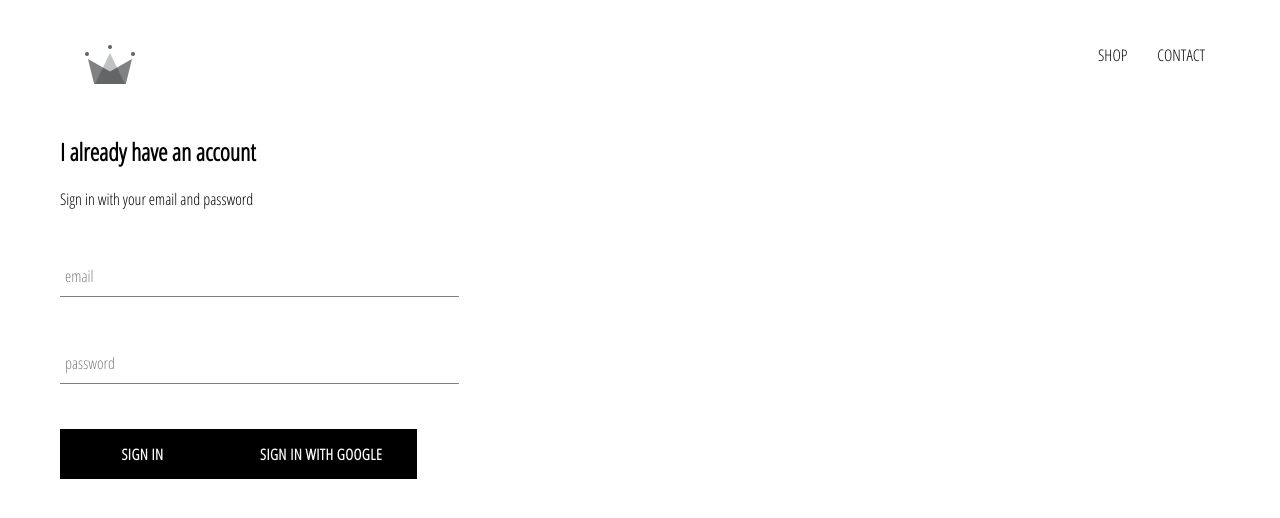
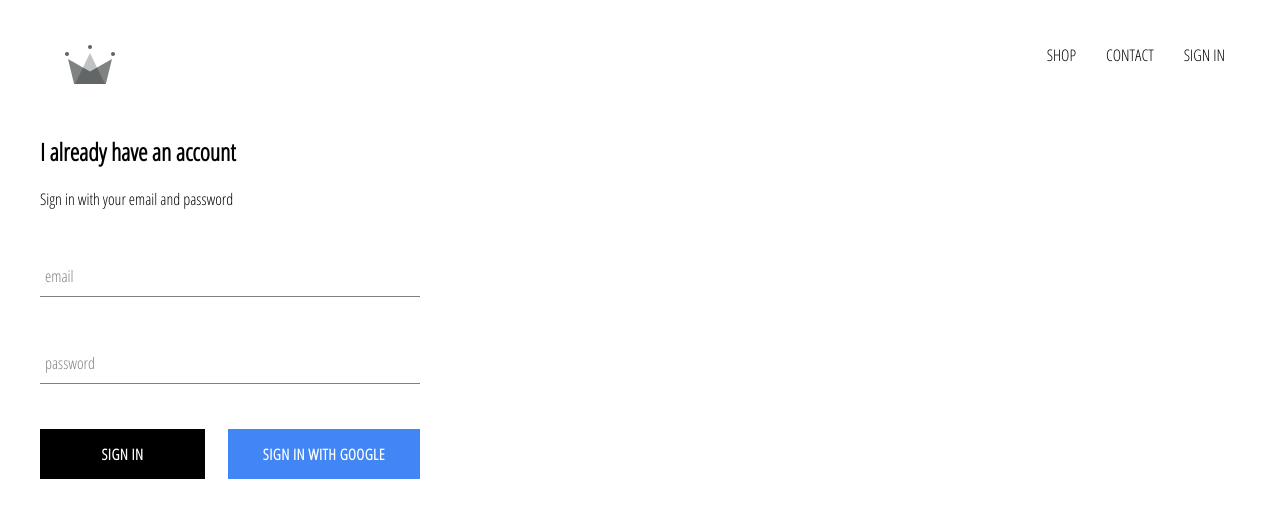
Before and after one commit to Yonathan-Admasu728/Crown--Shop, a React (Create React App) app: page /signin in a window 1280 px wide. Shown: the top 518 px of the page. Built offline with nearby package versions, Linux system fonts and the light colour scheme; no server answers.

Commit message:
integrated firebase in to my application created signin component with signin with Google

```diff
--- a/src/App.css
+++ b/src/App.css
@@ -1,9 +1,13 @@
 body {
-    font-family: 'open Sans Condensed';
-    padding: 20px 60px;
-}
+    font-family: 'Open Sans Condensed';
+    padding: 20px 40px;
+  }
 
-a {
+  a {
     text-decoration: none;
     color: black;
-}
+  }
+
+  * {
+    box-sizing: border-box;
+  }
--- a/src/App.js
+++ b/src/App.js
@@ -1,24 +1,49 @@
 import React from 'react';
-import { Route ,Switch } from 'react-router-dom'
+import { Switch, Route } from 'react-router-dom';
 
 import './App.css';
 
-import Homepage from './pages/homepage/homepage.component';
+import HomePage from './pages/homepage/homepage.component';
 import ShopPage from './pages/shop/shop.component';
 import SignInAndSignUpPage from './pages/sign-in-and-sign-up/sign-in-and-sign-up.component';
 import Header from './components/header/header.component';
+import { auth } from './firebase/firebase.utils';
 
-function App() {
+class App extends React.Component {
+  constructor() {
+    super();
+
+    this.state = {
+      currentUser: null
+    };
+  }
+
+  unsubscribeFromAuth = null;
+
+  componentDidMount() {
+    this.unsubscribeFromAuth = auth.onAuthStateChanged(user => {
+      this.setState({ currentUser: user });
+
+      console.log(user);
+    });
+  }
+
+  componentWillUnmount() {
+    this.unsubscribeFromAuth();
+  }
+
+  render() {
     return (
       <div>
-      <Header/>
+        <Header currentUser={this.state.currentUser} />
         <Switch>
-      <Route exact path='/' component={Homepage} />
+          <Route exact path='/' component={HomePage} />
           <Route path='/shop' component={ShopPage} />
           <Route path='/signin' component={SignInAndSignUpPage} />
         </Switch>
       </div>
     );
   }
+}
 
 export default App;
--- a/src/components/custom-button/custom-button.component.jsx
+++ b/src/components/custom-button/custom-button.component.jsx
@@ -2,8 +2,11 @@
 
 import './custom-button.styles.scss';
 
-const CustomButton = ({ children, ...otherProps }) => (
-  <button className='custom-button' {...otherProps}>
+const CustomButton = ({ children, isGoogleSignIn, ...otherProps }) => (
+  <button
+    className={`${isGoogleSignIn ? 'google-sign-in' : ''} custom-button`}
+    {...otherProps}
+  >
     {children}
   </button>
 );
--- a/src/components/custom-button/custom-button.styles.scss
+++ b/src/components/custom-button/custom-button.styles.scss
@@ -19,4 +19,14 @@
     color: black;
     border: 1px solid black;
   }
+
+  &.google-sign-in {
+    background-color: #4285f4;
+    color: white;
+
+    &:hover {
+      background-color: #357ae8;
+      border: none;
     }
+  }
+}
--- a/src/components/header/header.component.jsx
+++ b/src/components/header/header.component.jsx
@@ -1,21 +1,35 @@
-import React from "react";
+import React from 'react';
 import { Link } from 'react-router-dom';
+
+import { auth } from '../../firebase/firebase.utils';
 
 import { ReactComponent as Logo } from '../../assets/crown.svg';
 
 import './header.styles.scss';
 
-const Header = () => (
-    <div className='header'>
-      <Link className='logo-container' to="/">
-          <Logo className='logo' />
+const Header = ({ currentUser }) => (
+  <div className='header'>
+    <Link className='logo-container' to='/'>
+      <Logo className='logo' />
+    </Link>
+    <div className='options'>
+      <Link className='option' to='/shop'>
+        SHOP
       </Link>
-      <div className='options'>
-        <Link className='option' to='/shop'>SHOP</Link>
-        <Link className='option' to='/shop'>CONTACT</Link>
-
-      </div>
+      <Link className='option' to='/shop'>
+        CONTACT
+      </Link>
+      {currentUser ? (
+        <div className='option' onClick={() => auth.signOut()}>
+          SIGN OUT
+        </div>
+      ) : (
+        <Link className='option' to='/signin'>
+          SIGN IN
+        </Link>
+      )}
     </div>
+  </div>
 );
 
 export default Header;
--- a/src/components/header/header.styles.scss
+++ b/src/components/header/header.styles.scss
@@ -20,6 +20,7 @@
 
       .option {
         padding: 10px 15px;
+        cursor: pointer;
       }
     }
   }
--- a/src/components/sign-in/sign-in.component.jsx
+++ b/src/components/sign-in/sign-in.component.jsx
@@ -3,7 +3,7 @@
 import FormInput from '../form-input/form-input.component';
 import CustomButton from '../custom-button/custom-button.component';
 
-import { signInWithGoogle  } from '../../firebase/firebase.utils';
+import { signInWithGoogle } from '../../firebase/firebase.utils';
 
 import './sign-in.styles.scss';
 
@@ -52,8 +52,12 @@
             label='password'
             required
           />
-          <CustomButton type='submit'> Sign in </CustomButton>
-          <CustomButton onClick={ signInWithGoogle }> Sign in with Google </CustomButton>
+          <div className='buttons'>
+            <CustomButton type='submit'> Sign in </CustomButton>
+            <CustomButton onClick={signInWithGoogle} isGoogleSignIn>
+              Sign in with Google
+            </CustomButton>
+          </div>
         </form>
       </div>
     );
--- a/src/components/sign-in/sign-in.styles.scss
+++ b/src/components/sign-in/sign-in.styles.scss
@@ -1,5 +1,14 @@
 .sign-in {
-    width: 30vw;
+  width: 380px;
+  display: flex;
+  flex-direction: column;
+
+  .title {
+    margin: 10px 0;
+  }
+
+  .buttons {
     display: flex;
-    flex-direction: column;
+    justify-content: space-between;
   }
+}
```
Lines whose indentation alone changed are shown as unchanged.
